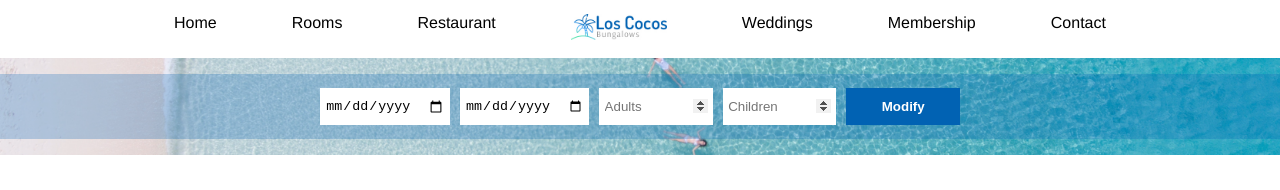
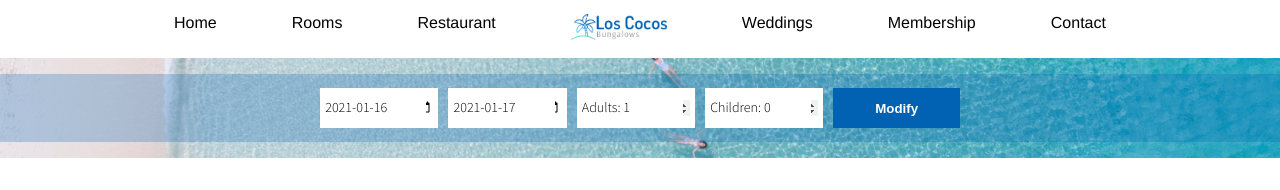
Before and after one commit to ElDav1d/hotel-room-selection, a Vue app: page / in a window 1280 px wide. Shown: the top 190 px of the page. Built offline with nearby package versions, Linux system fonts and the light colour scheme.

Commit message:
Apply reservation form logic

```diff
--- /dev/null
+++ b/src/assets/stylesheets/components/input.scss
@@ -0,0 +1,34 @@
+@import "../foundation/config.scss";
+
+%is-input-base {
+  font-family: $font-family-primary;
+  box-sizing: border-box;
+  width: 100%;
+  height: 2.5rem;
+  padding: $spacing-xXS $spacing-xxXS;
+
+  &:not(:last-child) {
+    margin-bottom: $spacing-xXS;
+  }
+
+  @include mq(L) {
+    &:not(:last-child) {
+      margin-bottom: 0;
+      margin-right: $spacing-xXS;
+    }
+  }
+}
+
+%is-labeled-input-wrapper {
+  position: relative;
+  display: flex;
+  padding: 0;
+
+  label {
+    width: 6rem;
+    background-color: $white;
+    font-size: $font-size-S;
+    position: absolute;
+    padding: $spacing-xXS $spacing-xxXS;
+  }
+}
--- a/src/components/ReservationForm/ReservationForm.vue
+++ b/src/components/ReservationForm/ReservationForm.vue
@@ -1,25 +1,157 @@
 <template>
   <header class="ReservationForm">
     <section class="ReservationForm_Overlay">
-      <form class="ReservationForm_Container" action="">
-        <input class="ReservationForm_Input" type="date" placeholder="Enter" />
-        <input class="ReservationForm_Input" type="date" placeholder="Leave" />
+      <form class="ReservationForm_Container">
+        <div class="ReservationForm_InputWrapper">
+          <label for="checkIn">{{ checkIn ? checkIn : checkInMin }}</label>
           <input
+            id="checkIn"
+            class="ReservationForm_Input"
+            type="date"
+            :min="checkInMin"
+            v-model="checkIn"
+            @change="changeCheckInHandler"
+          />
+        </div>
+        <div class="ReservationForm_InputWrapper">
+          <label for="checkIn">{{ checkOut ? checkOut : checkOutMin }}</label>
+          <input
+            id="checkIn"
+            class="ReservationForm_Input"
+            type="date"
+            :min="checkOutMin"
+            v-model="checkOut"
+          />
+        </div>
+        <div class="ReservationForm_InputWrapper">
+          <label for="adultsAmount">Adults: {{ adultsAmount }}</label>
+          <input
+            id="adultsAmount"
             class="ReservationForm_Input"
             type="number"
-          placeholder="Adults"
+            min="0"
+            v-model="adultsAmount"
           />
+        </div>
+        <div class="ReservationForm_InputWrapper">
+          <label for="childrenAmount">Children: {{ childrenAmount }}</label>
           <input
+            id="childrenAmount"
             class="ReservationForm_Input"
             type="number"
-          placeholder="Children"
+            min="0"
+            v-model="childrenAmount"
           />
-        <input class="ReservationForm_Submit" type="submit" value="Modify" />
+        </div>
+        <input
+          class="ReservationForm_Submit"
+          type="submit"
+          value="Modify"
+          @click="submitReservationHandler"
+        />
       </form>
     </section>
   </header>
 </template>
+<script>
+export default {
+  data() {
+    return {
+      checkInMin: "",
+      checkOutMin: "",
+      checkIn: "",
+      checkOut: "",
+      adultsAmount: 1,
+      childrenAmount: 0,
+      daysAmount: 1,
+    };
+  },
+  methods: {
+    getDate() {
+      const date = [
+        new Date().getUTCFullYear(),
+        new Date().getMonth(),
+        new Date().getDate(),
+      ];
+      return date;
+    },
 
+    getInputDate(dateInput) {
+      const date = [
+        new Date(dateInput).getUTCFullYear(),
+        new Date(dateInput).getMonth(),
+        new Date(dateInput).getDate(),
+      ];
+      return date;
+    },
+
+    formatDate(date, isTomorrow) {
+      if (isTomorrow) {
+        ++date[2];
+      }
+
+      ++date[1]; //FIX month value format
+
+      const formatItem = item => {
+        item = item.toString();
+        if (item.length === 1) {
+          return "0" + item;
+        } else {
+          return item;
+        }
+      };
+
+      const formatedDate = date.map(item => formatItem(item)).join("-");
+
+      return formatedDate;
+    },
+
+    setCheckInMin() {
+      this.checkInMin = this.formatDate(this.getDate(), false);
+      this.checkIn = this.checkInMin;
+    },
+
+    setCheckOutMin() {
+      this.checkOutMin = this.formatDate(this.getDate(), true);
+      this.checkOut = this.checkOutMin;
+    },
+
+    calcDays(dateIn, dateOut) {
+      return Math.floor(
+        (Date.UTC(
+          dateOut.getFullYear(),
+          dateOut.getMonth(),
+          dateOut.getDate()
+        ) -
+          Date.UTC(dateIn.getFullYear(), dateIn.getMonth(), dateIn.getDate())) /
+          (1000 * 60 * 60 * 24)
+      );
+    },
+
+    changeCheckInHandler() {
+      this.checkOutMin = this.formatDate(this.getInputDate(this.checkIn), true);
+      const checkInDate = new Date(this.checkIn);
+      const checkOutDate = new Date(this.checkOut);
+      const checkInDays = this.calcDays(checkInDate, checkOutDate);
+      if (checkInDays <= 0) {
+        this.checkOut = this.checkOutMin;
+      }
+    },
+
+    submitReservationHandler(event) {
+      event.preventDefault();
+      const checkInDate = new Date(this.checkIn);
+      const checkOutDate = new Date(this.checkOut);
+      this.daysAmount = this.calcDays(checkInDate, checkOutDate);
+    },
+  },
+
+  created() {
+    this.setCheckInMin();
+    this.setCheckOutMin();
+  },
+};
+</script>
 <style lang="scss">
 @import "reservation-form.scss";
 </style>
--- a/src/components/ReservationForm/reservation-form.scss
+++ b/src/components/ReservationForm/reservation-form.scss
@@ -1,5 +1,6 @@
 @import "../../assets/stylesheets/foundation/helpers.scss";
 @import "../../assets/stylesheets/components/button.scss";
+@import "../../assets/stylesheets/components/input.scss";
 
 .ReservationForm {
   background-image: url("../../assets/images/los-cocos-room-header-2-x.png");
@@ -30,19 +31,11 @@
   }
 
   &_Input {
-    box-sizing: border-box;
-    width: 100%;
-    padding: $spacing-xXS $spacing-xxXS;
+    @extend %is-input-base;
 
-    &:not(:last-child) {
-      margin-bottom: $spacing-xXS;
-    }
-
-    @include mq(L) {
-      &:not(:last-child) {
-        margin-bottom: 0;
-        margin-right: $spacing-xXS;
-      }
+    &Wrapper {
+      @extend %is-input-base;
+      @extend %is-labeled-input-wrapper;
     }
   }
 
```
Lines whose indentation alone changed are shown as unchanged.
